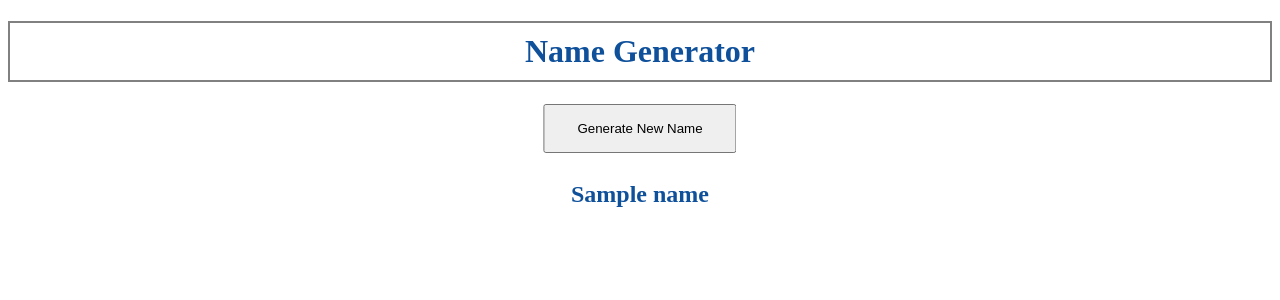
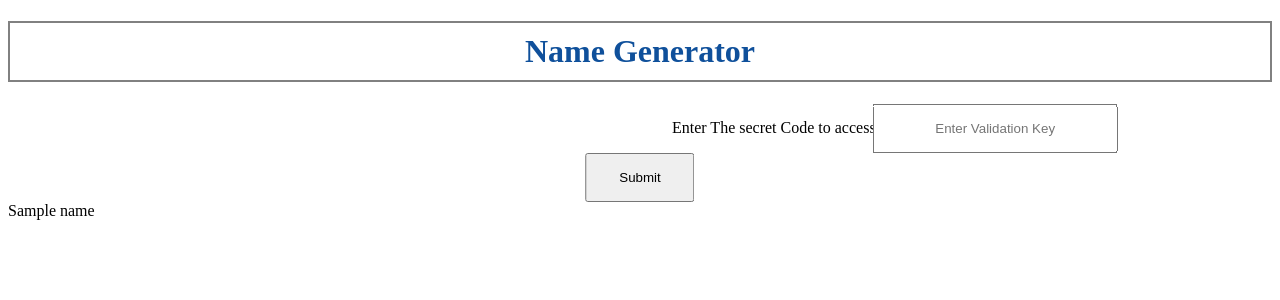
Before and after one commit to OscarGreen03/bigmoneyalts, a Flask app: template templates/namegen.html in a window 1280 px wide. Shown: the top 300 px of the page. Run offline with Flask 2, Linux system fonts and the light colour scheme; the template is opened without the code that fills it: most values are stand-ins (such as "Sample title", 1, 10 or a date in 2020).

Commit message:
Password protection be like

```diff
--- a/app.py
+++ b/app.py
@@ -11,5 +11,13 @@ def initial():
               'mammoth']
 
     if request.method == 'POST':
-        name = bigalt[randint(0,len(bigalt))-1] + cashalt[randint(0,len(cashalt))-1]
+        inputfeild = request.form['title']
+        print(inputfeild)
+        ##inputfeild = hash(inputfeild)
+
+        print(inputfeild)
+        if inputfeild == "hello":
+            name = bigalt[randint(0,len(bigalt))-1] + cashalt[randint(0,len(cashalt))-1]
+        else:
+            name = ''
     return render_template('namegen.html', name = name)
--- a/templates/namegen.html
+++ b/templates/namegen.html
@@ -1,11 +1,19 @@
 {% extends 'base.html'%}
 {% block main %}
 <h1>{% block title %}Name Generator{% endblock%}</h1>
-<form action="http://127.0.0.2:1234/" method="post">
+<form method="post">
+    <div class="form-group">
+        <label class="epic-button">Enter The secret Code to access alt functions</label>
+        <input type="text" name="title"
+               placeholder="Enter Validation Key" class="form-control epic-button"
+               value="{{ request.form['title'] }}"></input>
+    </div>
 
 
-    <p><input type = "submit" value = "Generate New Name" class="epic-button"/></p>
-    <h2>{{name}}</h2
+    <div class="form-group">
+        <button type="submit" class="btn btn-primary epic-button">Submit</button>
+    </div>
+    <div>{{name}}</div>
 </form>
 
 
```
